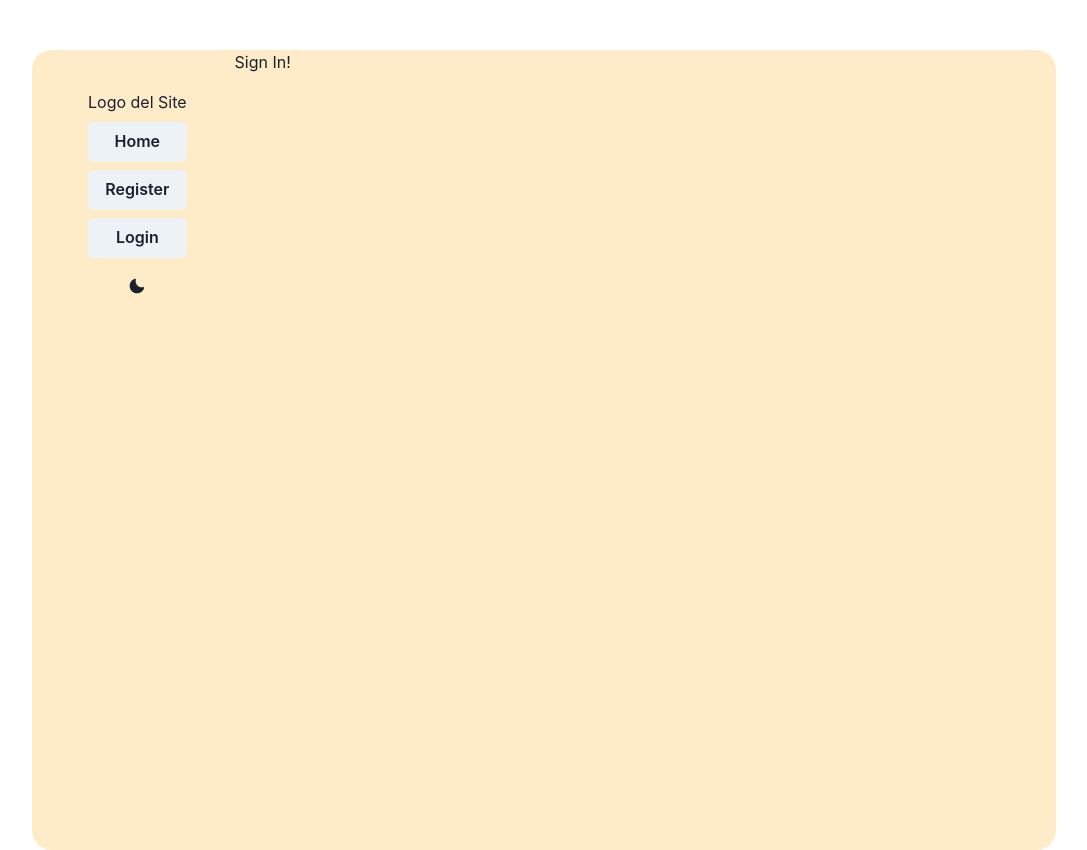
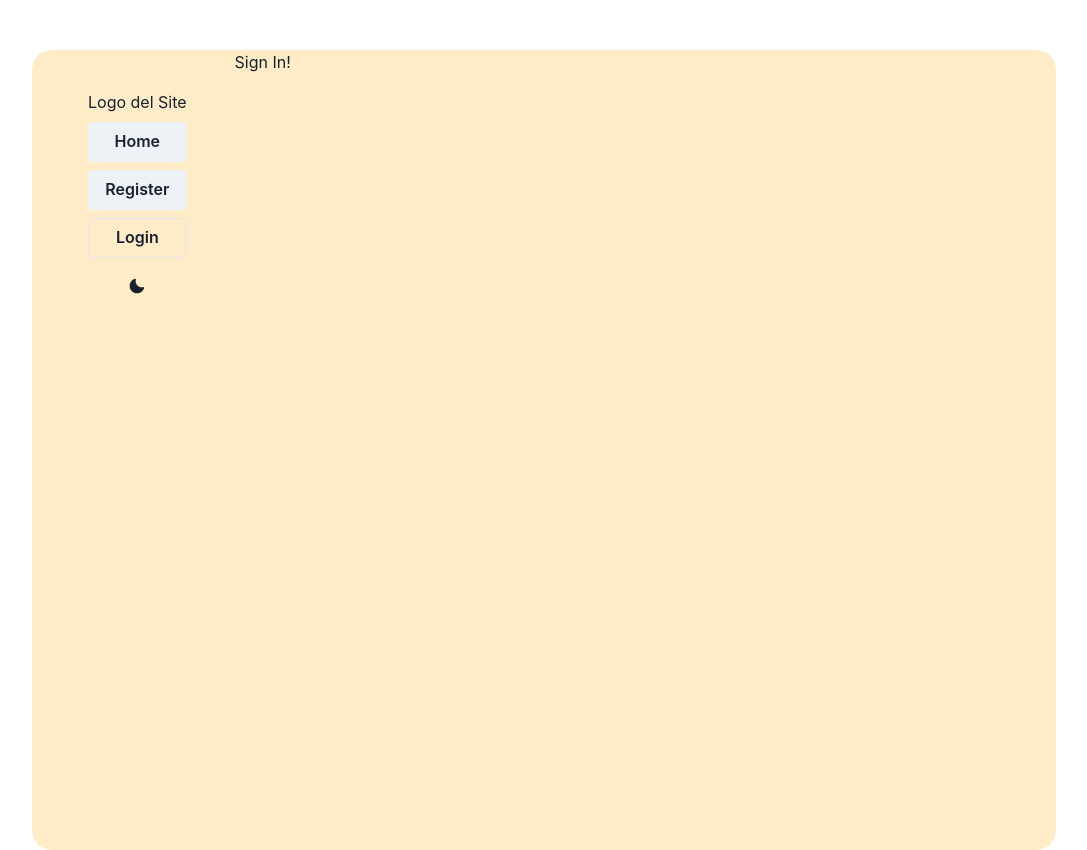
Before and after one commit to Marian0/ads-front-nextjs, a Next.js app: page /signin in a window 1280 px wide. Shown: the whole page, without its empty margins (96-1183 px from the left). Built offline with nearby package versions, Linux system fonts and the light colour scheme.

Commit message:
change btn style based on current route

```diff
--- a/components/Layout.tsx
+++ b/components/Layout.tsx
@@ -7,11 +7,13 @@ import {
 } from "@chakra-ui/react";
 import React from "react";
 import Link from "next/link";
+import { useRouter } from "next/router";
 
 import ThemeSelector from "./ThemeSelector";
 
 export default function Layout({ children }: React.PropsWithChildren<{}>) {
   const backgroundColor = useColorModeValue("orange.100", "gray.800");
+  const { pathname } = useRouter();
 
   return (
     <Container
@@ -26,13 +28,19 @@ export default function Layout({ children }: React.PropsWithChildren<{}>) {
         <Stack padding={10}>
           <Text>Logo del Site</Text>
           <Link passHref href="/">
-            <Button>Home</Button>
+            <Button variant={pathname === "/" ? "outline" : "solid"}>
+              Home
+            </Button>
           </Link>
           <Link passHref href="/signup">
-            <Button>Register</Button>
+            <Button variant={pathname === "/signup" ? "outline" : "solid"}>
+              Register
+            </Button>
           </Link>
           <Link passHref href="/signin">
-            <Button>Login</Button>
+            <Button variant={pathname === "/signin" ? "outline" : "solid"}>
+              Login
+            </Button>
           </Link>
           <ThemeSelector />
         </Stack>
```
